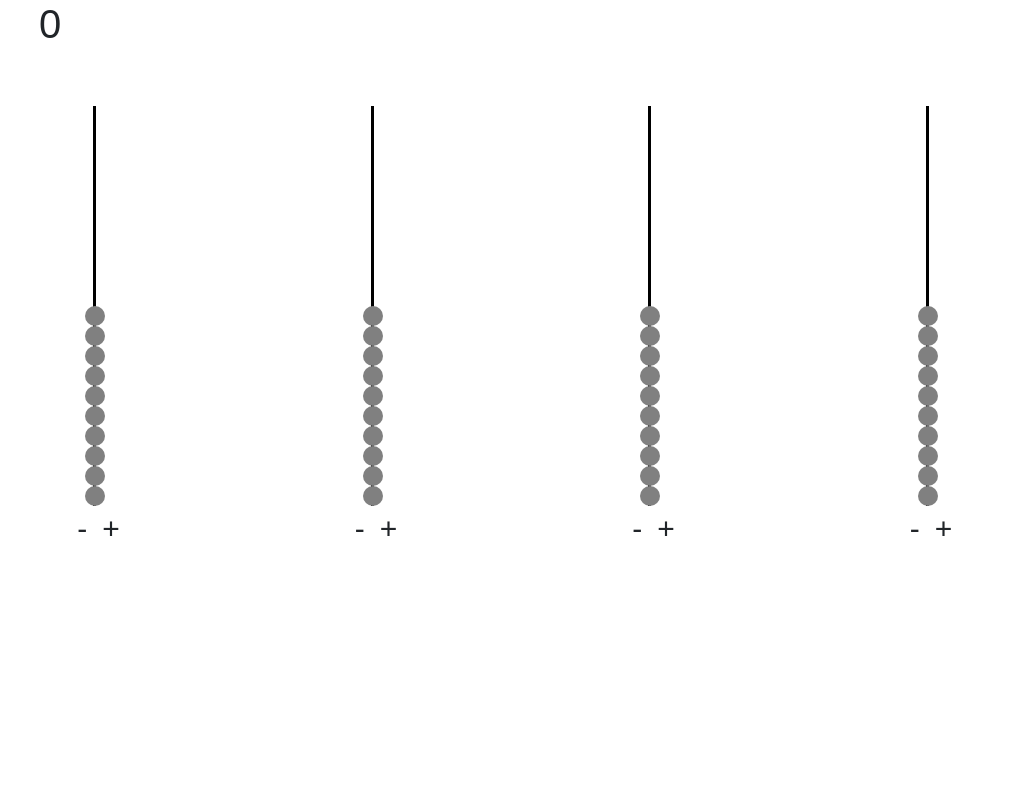
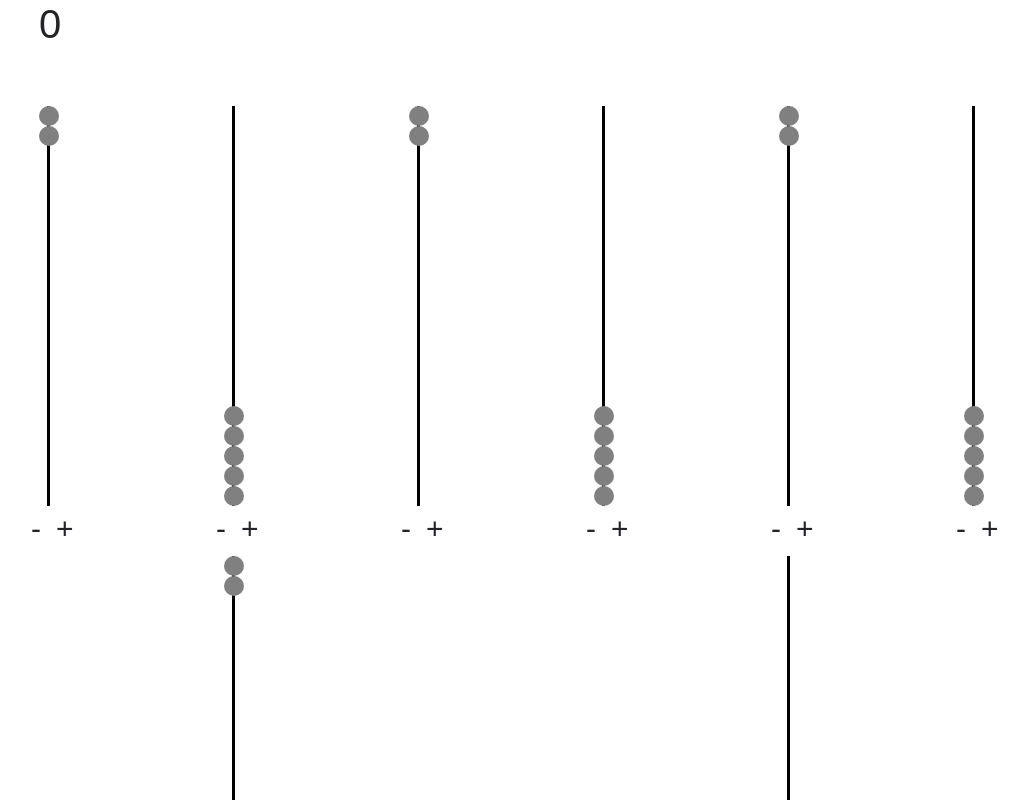
Before and after one commit to reiddk/abacus, a React (Create React App) app: page / in a window 1280 px wide. Shown: the top 800 px of the page, without its empty margins (61-1089 px from the left). Built offline with nearby package versions, Linux system fonts and the light colour scheme.

Commit message:
first draft

```diff
--- a/src/components/abacus-column/abacus-column.js
+++ b/src/components/abacus-column/abacus-column.js
@@ -9,8 +9,11 @@ class AbacusColumn extends Component {
 	}
 
 	componentDidMount() {
-		if (this.props.numBeads) {
+		if (this.props.numBeads && !this.props.defaultTop) {
 			this.setState({bottom: this.props.numBeads, numBeads: this.props.numBeads});
+		}
+		if (this.props.numBeads && this.props.defaultTop) {
+			this.setState({top: this.props.numBeads, numBeads: this.props.numBeads});
 		}
 	}
 
@@ -33,7 +36,14 @@ class AbacusColumn extends Component {
 			currBottom = max;
 		}
 		this.setState({bottom: currBottom, top: currTop});
-		this.props.updateTotal(currTop, this.props.columnNum);
+		let totalBeads = 0;
+		if (this.props.defaultTop) {
+			totalBeads = currBottom;
+		}
+		if (!this.props.defaultTop) {
+			totalBeads = currTop;
+		}
+		this.props.updateTotal(totalBeads, this.props.columnNum, this.props.which);
 	}
 
 	addBottomHandler(howMany = 1) {
@@ -55,7 +65,14 @@ class AbacusColumn extends Component {
 			currTop = max;
 		}
 		this.setState({bottom: currBottom, top: currTop});
-		this.props.updateTotal(currTop, this.props.columnNum);
+		let totalBeads = 0;
+		if (this.props.defaultTop) {
+			totalBeads = currBottom;
+		}
+		if (!this.props.defaultTop) {
+			totalBeads = currTop;
+		}
+		this.props.updateTotal(totalBeads, this.props.columnNum, this.props.which);
 	}
 
 	render() {
@@ -72,6 +89,11 @@ class AbacusColumn extends Component {
 			topArr.push(<Bead maxBottom={bottom-1} maxTop={top-1} key={i} columnNum={this.props.columnNum} position={i} bottom={false} addTop={this.addTopHandler.bind(this)} addBottom={this.addBottomHandler.bind(this)}/>);
 		}
 
+		let changeBeads = <div><span onClick={() => this.addBottomHandler()} className="minus">-</span><span onClick={() => this.addTopHandler()} className="plus">+</span></div>;
+		if (this.props.defaultTop) {
+			changeBeads = <div><span onClick={() => this.addTopHandler()} className="minus">-</span><span onClick={() => this.addBottomHandler()} className="plus">+</span></div>;
+		}
+
 		return (
 			<div className="col-xl-2 col-lg-2 col-md-3 col-sm-4 col-6 abacus-column">
 				<div id={'top-' + this.props.columnNum} className="top-beads">
@@ -81,7 +103,7 @@ class AbacusColumn extends Component {
 					{bottomArr}
 				</div>
 				<div className="middleBar"></div>
-				<div><span onClick={() => this.addBottomHandler()} className="minus">-</span><span onClick={() => this.addTopHandler()} className="plus">+</span></div>
+				{changeBeads}
 			</div>
 		);
 	}
--- a/src/containers/abacus.js
+++ b/src/containers/abacus.js
@@ -5,29 +5,49 @@ class Abacus extends Component {
 	state = {
 		number: 0,
 		columns: [
-			{numBeads: 10, total: 0, multiplier: 1000},
-			{numBeads: 10, total: 0, multiplier: 100},
-			{numBeads: 10, total: 0, multiplier: 10},
-			{numBeads: 10, total: 0, multiplier: 1}
+			[{numBeads: 2, total: 0, multiplier: 5000, top: true}, {numBeads: 5, total: 0, multiplier: 1000, top: false}],
+			[{numBeads: 2, total: 0, multiplier: 500, top: true}, {numBeads: 5, total: 0, multiplier: 100, top: false}],
+			[{numBeads: 2, total: 0, multiplier: 50, top: true}, {numBeads: 5, total: 0, multiplier: 10, top: false}],
+			[{numBeads: 2, total: 0, multiplier: 5, top: true}, {numBeads: 5, total: 0, multiplier: 1, top: false}]
 		]
 	}
 
-	updateTotalHandler = (top, index) => {
+	getTotals(columns) {
+		let totals = 0;
+		for (let i = 0; i < columns.length; i++) {
+			if (columns[i].constructor === Array) {
+				totals += this.getTotals(columns[i]);
+			} else if (columns[i].total){
+				totals += columns[i].total;
+			}
+		}
+		return totals;
+	}
+
+	updateTotalHandler = (top, index, which = null) => {
 		const getColumns = [...this.state.columns];
-		const multiplier = getColumns[index].multiplier;
-		getColumns[index].total = top * multiplier;
-		let grandTotal = 0;
-		for (let i = 0; i < getColumns.length; i++) {
-			grandTotal += getColumns[i].total;
+		let multiplier = null;
+		if (typeof which === 'number') {
+			multiplier = getColumns[index][which].multiplier;
+			getColumns[index][which].total = top * multiplier;
+		} else {
+			multiplier = getColumns[index].multiplier;
+			getColumns[index].total = top * multiplier;
 		}
+		const grandTotal = this.getTotals(getColumns);
 		this.setState({number: grandTotal, columns: getColumns});
 	}
 
 	render() {
-
 		const columns = [...this.state.columns];
 		const columnsOut = columns.map((col, index) => {
-			return <AbacusColumn updateTotal={this.updateTotalHandler.bind(this)} key={index} columnNum={index} numBeads={col.numBeads}/>
+			if (col.constructor === Array) {
+				return col.map((col2, index2) => {
+					return <AbacusColumn updateTotal={this.updateTotalHandler.bind(this)} key={index + '-' +index2} columnNum={index} which={index2} numBeads={col2.numBeads} defaultTop={col2.top} />;
+				});
+			} else {
+				return <AbacusColumn updateTotal={this.updateTotalHandler.bind(this)} key={index} columnNum={index} numBeads={col.numBeads} which={null} defaultTop={col.top} />;
+			}
 		});
 
 		return (
```
